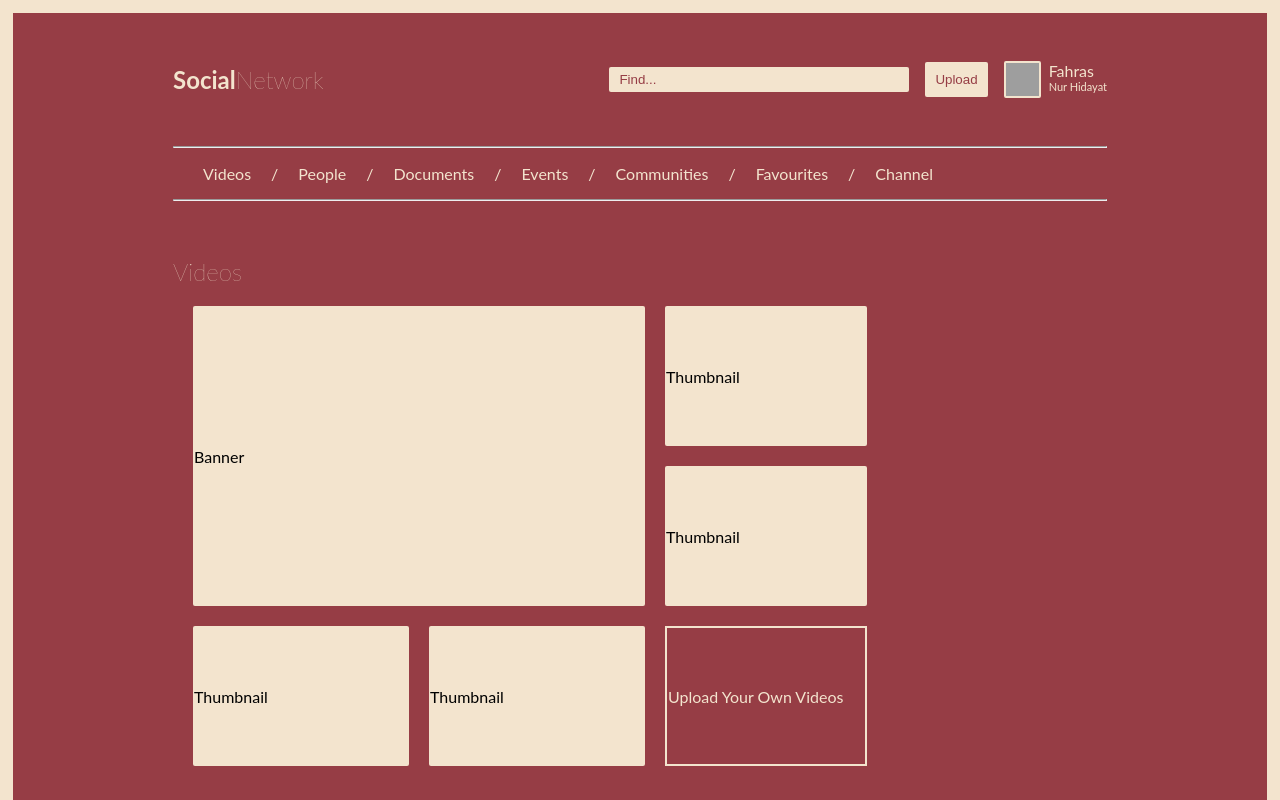
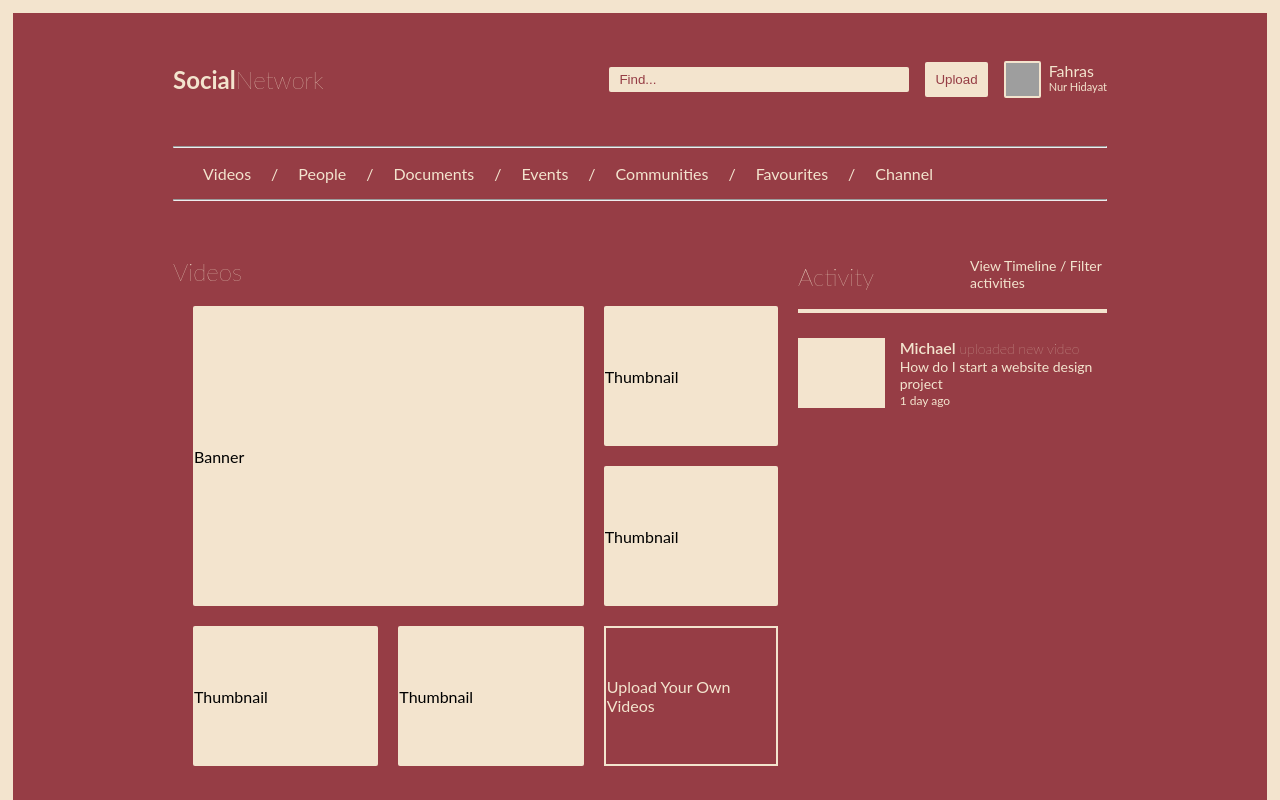
Before and after one commit to FahrasNH/sosial-network, an Angular app: page / in a window 1280 px wide. Shown: the top 800 px of the page. Built offline with nearby package versions, Linux system fonts and the light colour scheme; grey boxes are pictures that could not be loaded.

Commit message:
Styling activity content

```diff
--- a/src/app/app.component.html
+++ b/src/app/app.component.html
@@ -1,3 +1,6 @@
 <navbar></navbar>
-<app-content></app-content>
+<div class="section">
+  <app-content></app-content>
+  <app-activity></app-activity>
+</div>
 <app-footer></app-footer>
--- /dev/null
+++ b/src/app/app.component.scss
@@ -0,0 +1,4 @@
+.section {
+  display: flex;
+  justify-content: space-between;
+}
--- a/src/app/app.component.ts
+++ b/src/app/app.component.ts
@@ -3,7 +3,7 @@ import { Component, OnInit } from '@angular/core';
 @Component({
   selector: 'my-app',
   templateUrl: './app.component.html',
-  styleUrls: ['./app.component.css']
+  styleUrls: ['./app.component.scss']
 })
 export class AppComponent implements OnInit {
   constructor() {}
--- /dev/null
+++ b/src/app/pages/components/activity/activity.component.html
@@ -0,0 +1,15 @@
+<div class="wrap-actifity">
+  <div class="wrap-title">
+    <h2>Activity</h2>
+    <p>View Timeline / Filter activities</p>
+  </div>
+  <hr />
+  <div class="wrap-notif">
+    <div class="picture"></div>
+    <div class="upload-desc">
+      <p class="uploader">Michael <span>uploaded new video</span></p>
+      <p class="title">How do I start a website design project</p>
+      <p class="timer-updated">1 day ago</p>
+    </div>
+  </div>
+</div>
--- /dev/null
+++ b/src/app/pages/components/activity/activity.component.scss
@@ -0,0 +1,59 @@
+.wrap-actifity {
+  color: #f3e4ce;
+  font-family: 'Lato';
+  padding-right: 10em;
+  hr {
+    border: 2px solid;
+  }
+  .wrap-title {
+    display: flex;
+    align-items: flex-end;
+    justify-content: space-between;
+    h2 {
+      font-weight: 100;
+      margin: 0 4em 10px 0;
+    }
+    p {
+      font-size: 14px;
+      margin: 0 0 10px 0;
+    }
+  }
+  .wrap-notif {
+    display: flex;
+    margin: 25px 0;
+    transition: 300ms;
+    &:hover {
+      padding: 5px;
+      cursor: pointer;
+      border-radius: 3px;
+      border: 2px solid #f3e4ce;
+    }
+    .picture {
+      width: 100px;
+      height: 70px;
+      background-color: #f3e4ce;
+    }
+    .upload-desc {
+      display: flex;
+      flex-direction: column;
+      justify-content: space-between;
+      margin-left: 15px;
+      p {
+        margin: 0;
+      }
+      .uploader {
+        font-weight: 600;
+        span {
+          font-size: 14px;
+          font-weight: 100;
+        }
+      }
+      .title {
+        font-size: 14px;
+      }
+      .timer-updated {
+        font-size: 12px;
+      }
+    }
+  }
+}
--- /dev/null
+++ b/src/app/pages/components/activity/activity.component.ts
@@ -0,0 +1,10 @@
+import { Component, OnInit } from '@angular/core';
+
+@Component({
+  selector: 'app-activity',
+  templateUrl: './activity.component.html',
+  styleUrls: ['./activity.component.scss']
+})
+export class ActivityComponent implements OnInit {
+  ngOnInit(): void {}
+}
--- a/src/app/pages/components/content/content.component.scss
+++ b/src/app/pages/components/content/content.component.scss
@@ -1,5 +1,5 @@
 .content-container {
-  padding: 0 10em 50px 10em;
+  padding: 0 0 50px 10em;
   font-family: 'Lato';
   h2 {
     margin: 0;
--- a/src/app/pages/components/content/content.component.ts
+++ b/src/app/pages/components/content/content.component.ts
@@ -6,10 +6,7 @@ import { Component, OnInit } from '@angular/core';
   styleUrls: ['./content.component.scss']
 })
 export class ContentComponent implements OnInit {
-  contents: any[] = [];
-
-  ngOnInit(): void {
-    this.contents = [
+  contents: any[] = [
     {
       name: 'Videos',
       title: 'Upload Your Own Videos'
@@ -23,5 +20,6 @@ export class ContentComponent implements OnInit {
       title: 'Share Your Documents'
     }
   ];
+
+  ngOnInit(): void {}
 }
-}
--- a/src/app/pages/components/navbar/navbar.component.ts
+++ b/src/app/pages/components/navbar/navbar.component.ts
@@ -6,12 +6,7 @@ import { Component, OnInit } from '@angular/core';
   styleUrls: ['./navbar.component.scss']
 })
 export class NavbarComponent implements OnInit {
-  arrMenu: any[] = [];
-
-  constructor() {}
-
-  ngOnInit(): void {
-    this.arrMenu = [
+  arrMenu: any[] = [
     {
       title: 'Videos',
       url: '/'
@@ -41,5 +36,8 @@ export class NavbarComponent implements OnInit {
       url: '/'
     }
   ];
+
+  constructor() {}
+
+  ngOnInit(): void {}
 }
-}
```
Also changed, not shown: src/app/pages/components/home.module.ts (+13 -2 lines), src/app/app.component.css (deleted), src/app/pages/components/content/content.component.html (line endings or trailing spaces). Lines whose indentation alone changed are shown as unchanged.
